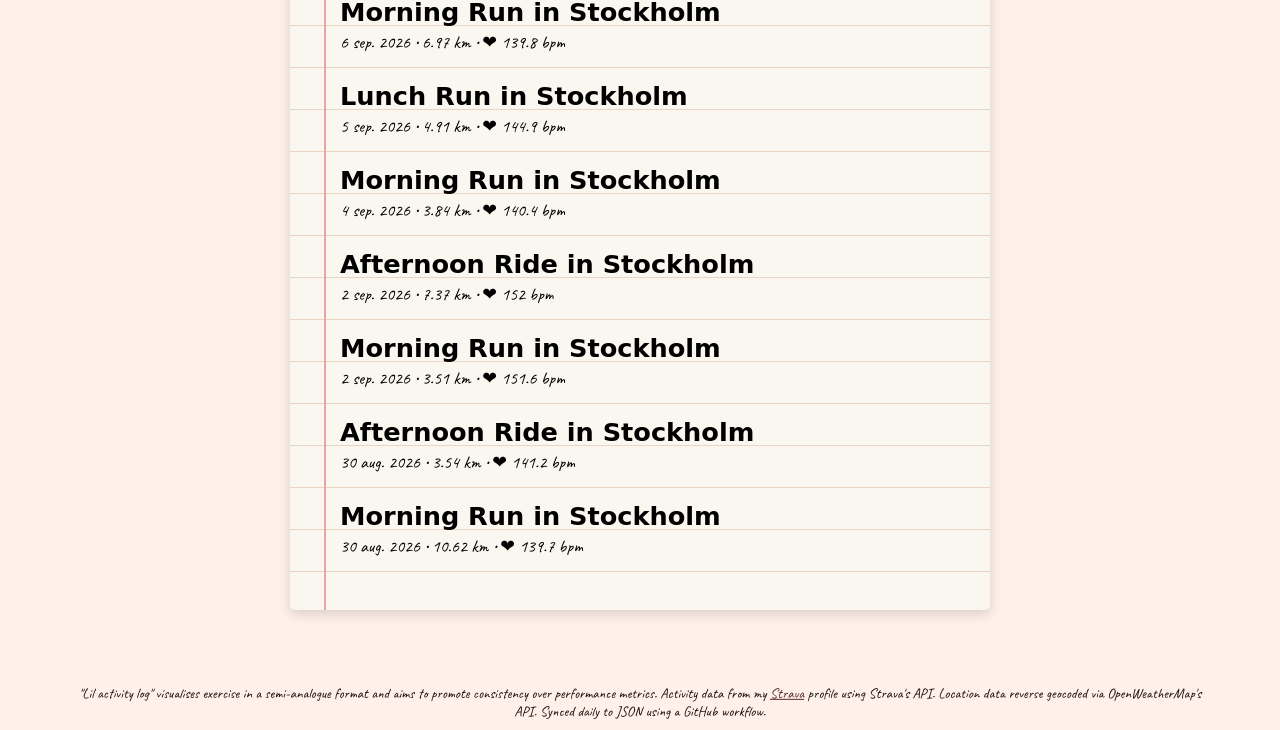
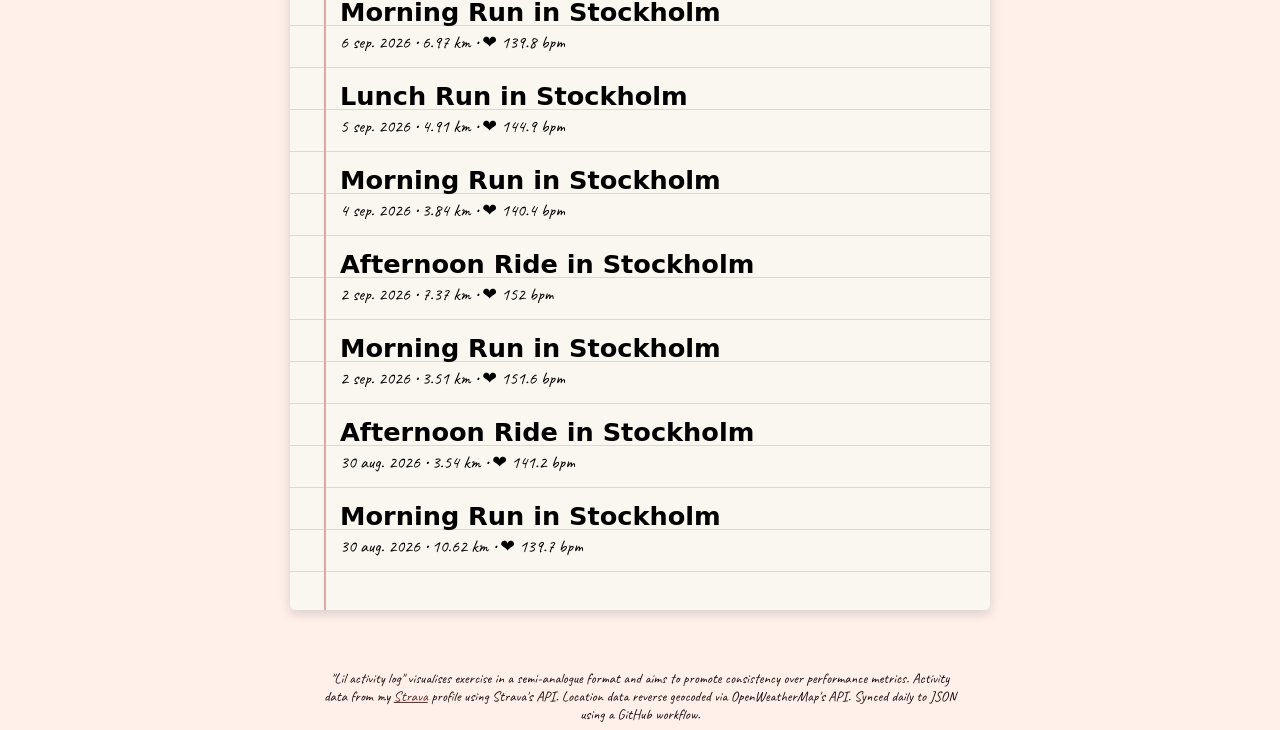
Before and after one commit to klindfors/minimalistsite, a website: page running/index.html in a window 1280 px wide. Shown: the part 860-1590 px from the top of the page. Drawn offline with Linux system fonts and the light colour scheme; a web font is replaced by a local one.

Commit message:
fix(css): constrain description text
adjust description spacing. center it within 80% width, cap at 640px.

```diff
--- a/running/running.css
+++ b/running/running.css
@@ -30,20 +30,15 @@ h1 {
   .description {
     font-size: clamp(0.8em, 1.8vw,0.9em);
     color: #1c1212;
-    margin-bottom: 5px;
     font-family: 'Caveat', cursive;
     text-align: center;
-    margin-top: clamp(2px, 2vw, 4px);
-    margin-bottom: clamp(2px, 2vw, 4px);
-    margin-right: clamp(20px, 2vw, 20px);
     transform: translateY(50%);
-
-       padding-top: clamp(1.1em, 4vw, 1.1em);
-       padding-bottom: clamp(1.1em, 4vw, 1.1em);
-       margin-left: clamp(0.5px, 4vw, 500px);
-       margin-right: clamp(0.5px, 4vw, 500px);
-
-
+    padding-top: 0;
+    padding-bottom: clamp(1.1em, 4vw, 1.1em);
+    margin: clamp(2px, 2vw, 4px) auto;
+    width: 80%;
+    max-width: 640px;
+    box-sizing: border-box;
   }
 
   #runs {
```
